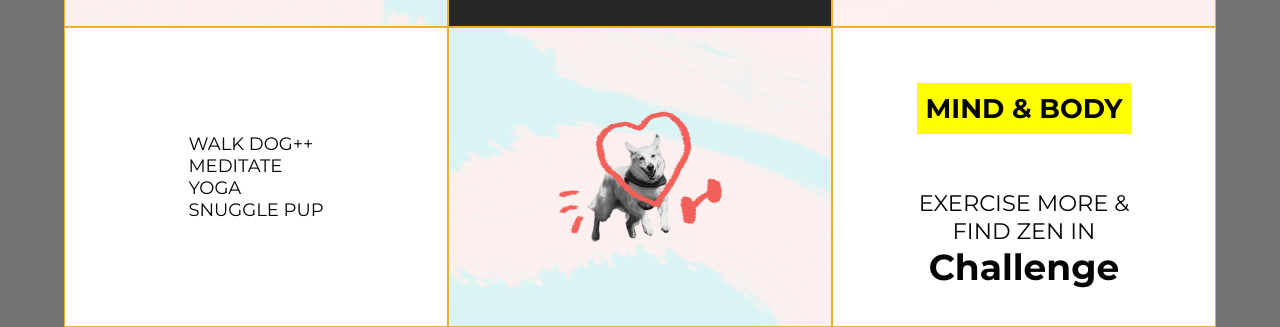
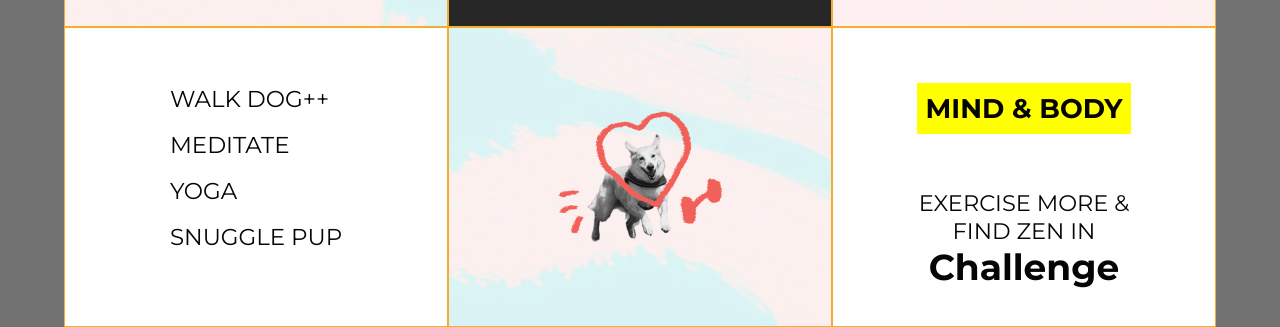
Before and after one commit to driyant/101-vision-board, a plain HTML site: page index.html in a window 1280 px wide. Shown: the part 723-1050 px from the top of the page. Drawn offline with nearby package versions, Linux system fonts and the light colour scheme.

Commit message:
Fix margin-bottom list item

```diff
--- a/scss/main.scss
+++ b/scss/main.scss
@@ -55,6 +55,8 @@ main {
     ul li {
         list-style-type: none;
         text-transform: uppercase;
+        margin-bottom: 1rem;
+        font-size: 1.275rem;
     }
 
     .grow , .programming, .sentence, .main__body {
```
Also changed, not shown: css/main.css, 1 other file.
